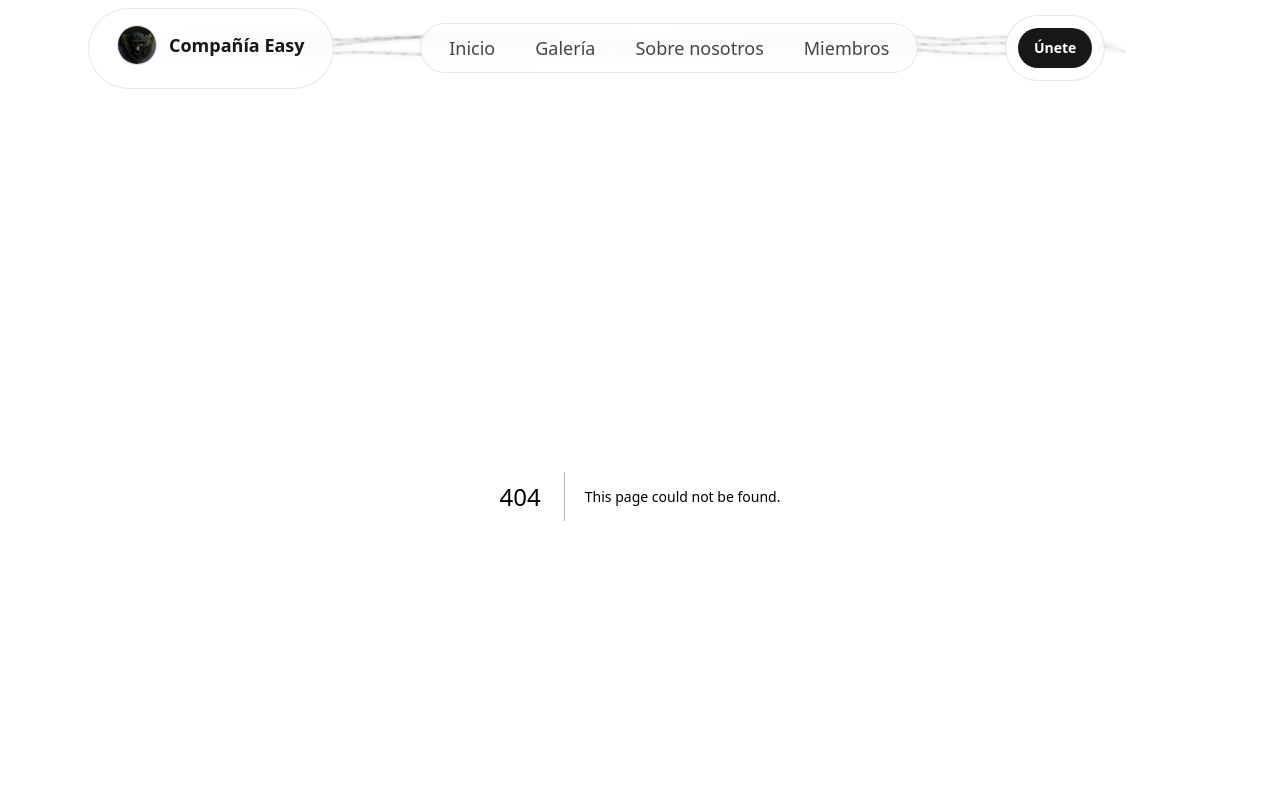
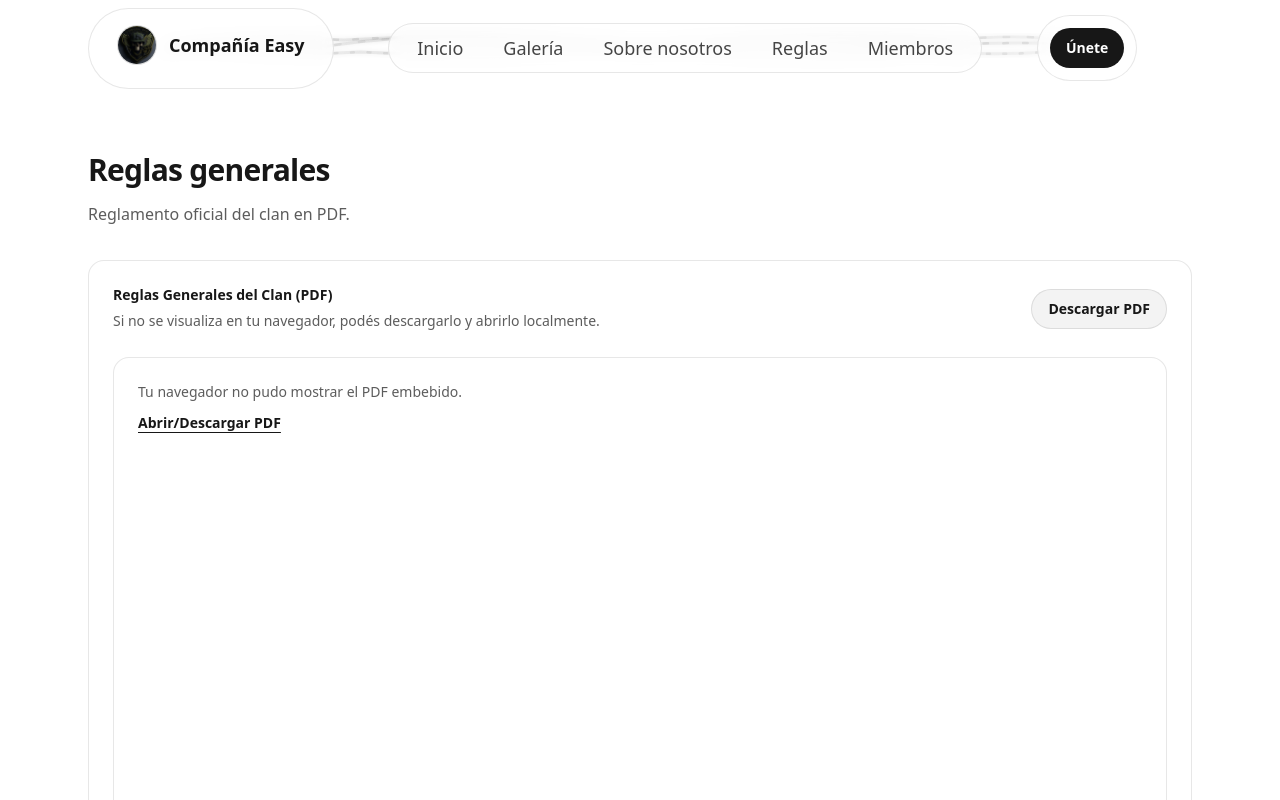
Before and after one commit to BHeydeBautista/Front-End-Compa-a-Easy, a Next.js app: page /reglas in a window 1280 px wide. Before the commit this address had no page. Shown: the top 800 px of the page. Built offline with nearby package versions, Linux system fonts and the light colour scheme.

Commit message:
info: reglas pages

```diff
--- /dev/null
+++ b/src/app/reglas/page.tsx
@@ -0,0 +1,78 @@
+import Link from "next/link";
+import { Section } from "@/components/ui/Section";
+
+export default function ReglasPage() {
+  const docs = [
+    {
+      key: "reglas-generales",
+      title: "Reglas Generales del Clan",
+      pdfHref: "/docs/reglas-generales-del-clan.pdf",
+    },
+    {
+      key: "codigo-conducta-telegram",
+      title: "Código de conducta en Telegram",
+      pdfHref: "/docs/codigo-de-conducta-telegram.pdf",
+    },
+  ] as const;
+
+  return (
+    <div>
+      <Section
+        title="Reglas generales"
+        subtitle="Reglamento oficial del clan en PDF."
+      >
+        <div className="space-y-6">
+          {docs.map((doc) => (
+            <div
+              key={doc.key}
+              className="rounded-2xl border border-foreground/10 bg-background p-6"
+            >
+              <div className="flex flex-wrap items-center justify-between gap-3">
+                <div>
+                  <p className="text-sm font-semibold text-foreground">{doc.title} (PDF)</p>
+                  <p className="mt-1 text-sm leading-6 text-foreground/70">
+                    Si no se visualiza en tu navegador, podés descargarlo y abrirlo localmente.
+                  </p>
+                </div>
+
+                <Link
+                  href={doc.pdfHref}
+                  className="inline-flex h-10 items-center justify-center rounded-full border border-foreground/10 bg-foreground/5 px-4 text-sm font-semibold text-foreground transition-colors hover:bg-foreground/10"
+                  target="_blank"
+                  rel="noreferrer"
+                >
+                  Descargar PDF
+                </Link>
+              </div>
+
+              <div className="mt-6 overflow-hidden rounded-2xl border border-foreground/10 bg-background">
+                <object
+                  data={doc.pdfHref}
+                  type="application/pdf"
+                  className="h-[70vh] w-full"
+                  aria-label={`${doc.title} (PDF)`}
+                >
+                  <div className="p-6">
+                    <p className="text-sm text-foreground/70">
+                      Tu navegador no pudo mostrar el PDF embebido.
+                    </p>
+                    <p className="mt-2">
+                      <Link
+                        href={doc.pdfHref}
+                        className="text-sm font-semibold text-foreground underline underline-offset-4"
+                        target="_blank"
+                        rel="noreferrer"
+                      >
+                        Abrir/Descargar PDF
+                      </Link>
+                    </p>
+                  </div>
+                </object>
+              </div>
+            </div>
+          ))}
+        </div>
+      </Section>
+    </div>
+  );
+}
--- a/src/components/layout/Navbar.tsx
+++ b/src/components/layout/Navbar.tsx
@@ -7,6 +7,7 @@ export function Navbar() {
     { text: "Inicio", url: "/" },
     { text: "Galería", url: "/#galeria" },
     { text: "Sobre nosotros", url: "/sobre" },
+    { text: "Reglas", url: "/reglas" },
     { text: "Miembros", url: "/miembros" },
   ];
 
```
Also changed, not shown: 2 other files (tests, documents, lock files or other folders).
